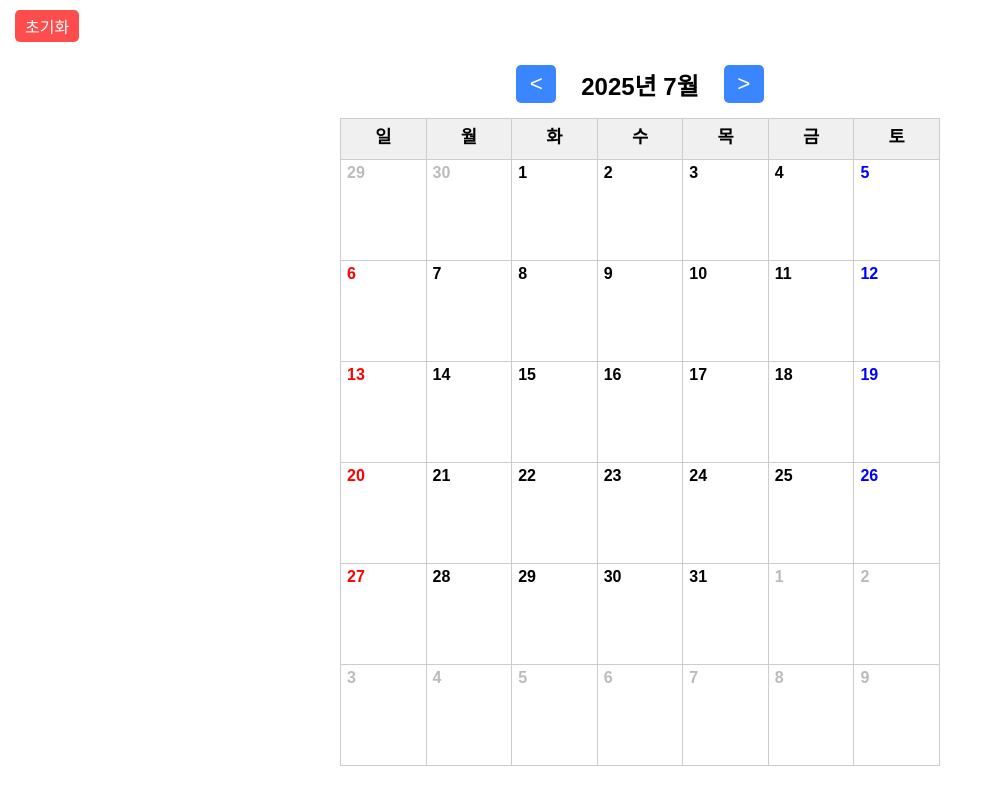
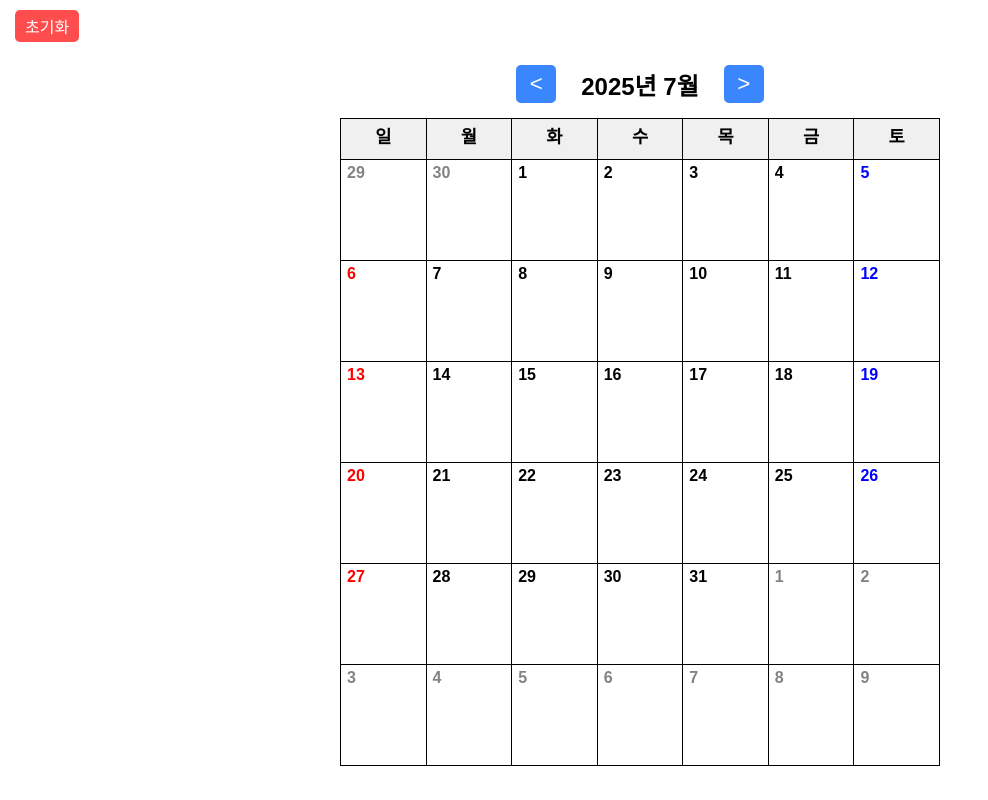
Before and after one commit to yh-yeop/calendar-app, a plain HTML site: page index.html in a window 1280 px wide. Shown: the whole page, without its empty margins (0-988 px from the left). Drawn offline with Linux system fonts and the light colour scheme; no server answers.

Commit message:
UI/UX update

```diff
--- a/index.html
+++ b/index.html
@@ -45,7 +45,7 @@
       table-layout: fixed;
     }
     th, td {
-      border: 1px solid #ccc;
+      border: 1px solid #000000;
       vertical-align: top;
       position: relative;
       cursor: pointer;
@@ -113,7 +113,7 @@
       color: blue !important;
     }
     .dimmed {
-      color: #bbb !important;
+      color: #838383 !important;
     }
     .holiday {
       color: red !important;
```
